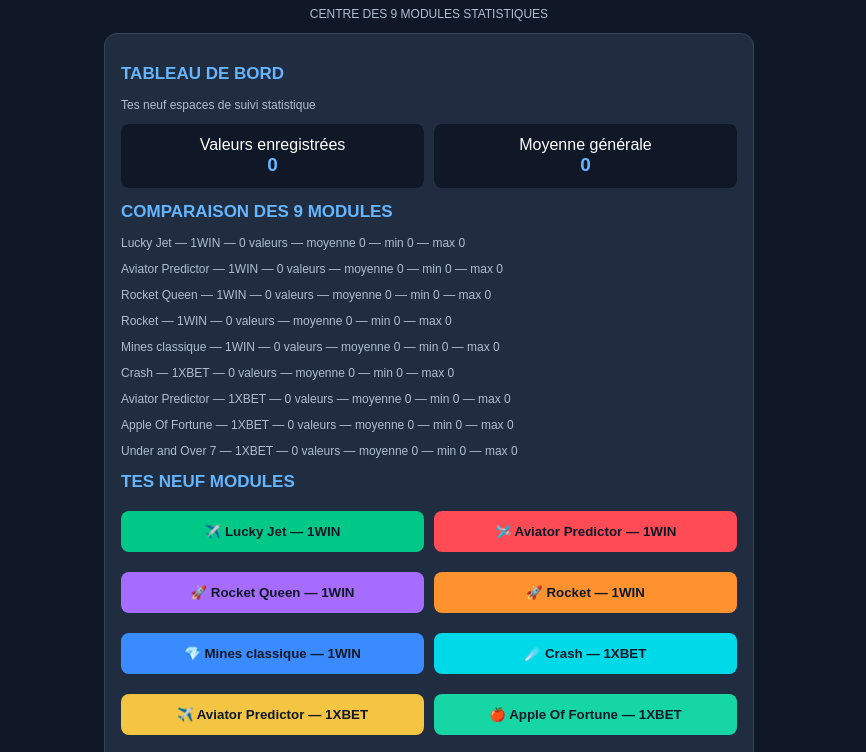
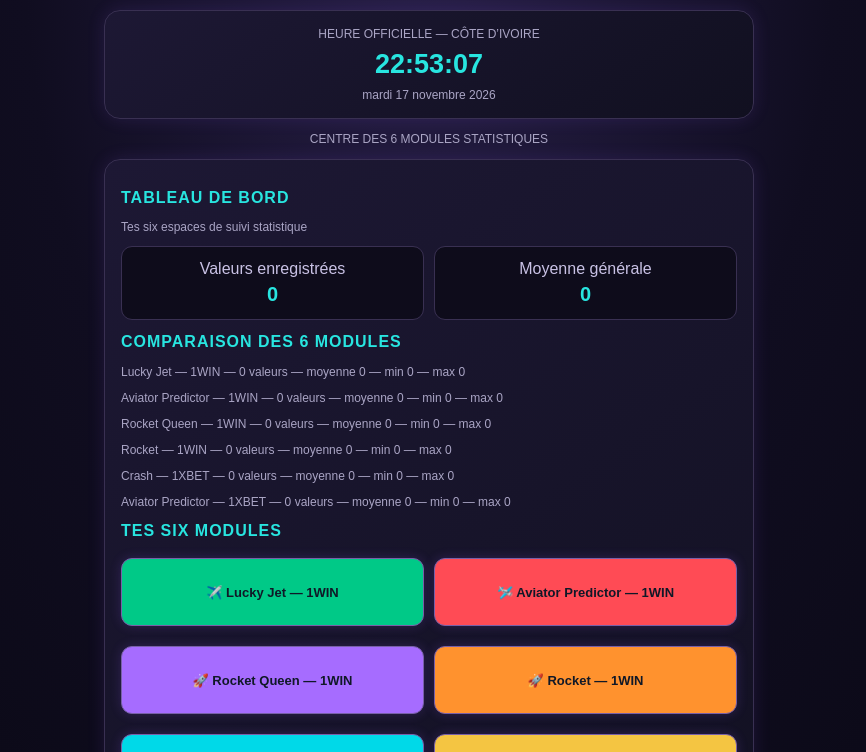
Before and after one commit to crash-tiret-analyzer-tiret-v2/mes-statistiques, a plain HTML site: page n9_app/app/src/main/assets/index.html in a window 1280 px wide. Shown: the part 98-850 px from the top of the page, without its empty margins (211-1077 px from the left). Drawn offline with Linux system fonts and the light colour scheme.

Commit message:
Transformer Crash Analyzer N9 en N6

```diff
--- a/n9_app/app/src/main/assets/index.html
+++ b/n9_app/app/src/main/assets/index.html
@@ -5,67 +5,86 @@
 <meta charset="UTF-8">
 <meta name="viewport" content="width=device-width, initial-scale=1">
 <meta name="theme-color" content="#101827">
-<title>CRASH ANALYZER N9</title>
+<title>CRASH ANALYZER N6</title>
 <style>
 *{box-sizing:border-box}
+:root{
+ --fond:#090713;--panneau:#171329;--violet:#8b5cf6;
+ --cyan:#28e5e0;--texte:#f5f3ff;--muet:#aaa5c5;
+ --bord:#393052;
+}
 body{
- margin:0;padding:16px;background:#101827;
- color:white;font-family:Arial,sans-serif
+ margin:0;padding:18px;background:
+ radial-gradient(ellipse at top,#29204a 0%,#100d20 45%,#080711 100%);
+ color:var(--texte);font-family:Arial,sans-serif;
 }
 main{max-width:650px;margin:auto}
-h1{text-align:center;color:#65b5ff;font-size:25px}
-.subtitle{text-align:center;color:#aebdd0;font-size:12px}
+h1{text-align:center;color:var(--cyan);font-size:25px;
+ letter-spacing:2px;text-shadow:0 0 15px #28e5e080}
+h2{color:var(--cyan);font-size:16px;letter-spacing:1px}
+.subtitle{text-align:center;color:var(--muet);font-size:12px}
 .card{
- background:#202d40;padding:16px;margin:12px 0;
- border:1px solid #34465d;border-radius:13px
+ background:linear-gradient(145deg,#1d1834,#111020);
+ padding:16px;margin:13px 0;border:1px solid var(--bord);
+ border-radius:16px;box-shadow:0 0 18px #8b5cf622;
 }
-.grid{
- display:grid;grid-template-columns:repeat(2,1fr);
- gap:10px
+.grid{display:grid;grid-template-columns:repeat(2,minmax(0,1fr));gap:10px}
+button{
+ width:100%;padding:14px;margin:5px 0;border:1px solid #7860a8;
+ border-radius:11px;background:linear-gradient(120deg,#5636a0,#272044);
+ color:white;font-weight:bold;font-size:13px;
+ box-shadow:0 0 12px #8b5cf633;
 }
-button{
- width:100%;padding:13px;margin:5px 0;
- border:0;border-radius:8px;background:#2385df;
- color:white;font-weight:bold
+button:active{transform:scale(.98)}
+input{
+ width:100%;padding:13px;margin:10px 0;border-radius:10px;
+ border:1px solid #62518b;background:#0d0b19;
+ color:white;font-size:16px;
 }
-input{
- width:100%;padding:13px;margin:10px 0;
- border-radius:8px;border:1px solid #526780;
- background:#101827;color:white;font-size:16px
+.small{color:var(--muet);font-size:12px}
+.stat{
+ background:#0e0c1b;padding:13px;border:1px solid #393052;
+ border-radius:11px;text-align:center;color:#c9c2e5;
 }
-.small{color:#aebdd0;font-size:12px}
-.stat{
- background:#101827;padding:12px;border-radius:8px;
- text-align:center
+.stat strong{display:block;color:var(--cyan);font-size:20px;margin-top:5px}
+#espaceBot[hidden],#accueil[hidden]{display:none}
+.second{background:#37304e}
+.danger{background:#762e50;border-color:#b64d78}
+#ajouter{background:linear-gradient(100deg,#633ec0,#087e91)}
+#espaceBot .stat{border-color:var(--accent,var(--bord))}
+#espaceBot .stat strong{color:var(--cyan)}
+#sharkPanel{border-color:#27d9d0;box-shadow:0 0 17px #28e5e022}
+#bots button{min-height:68px}
+@media(max-width:360px){
+ body{padding:10px}
+ h1{font-size:21px}
+ .card{padding:12px}
 }
-.stat strong{display:block;color:#65b5ff;font-size:19px}
-#espaceBot[hidden],#accueil[hidden]{display:none}
-.second{background:#475569}
-.danger{background:#a33b48}
-h2{color:var(--accent,#65b5ff);font-size:17px}
-#ajouter{background:var(--accent,#2385df)}
-#espaceBot .stat{border:1px solid var(--accent,#34465d)}
-#espaceBot .stat strong{color:var(--accent,#65b5ff)}
 </style>
 </head>
 <body>
 <main>
 
-<h1>CRASH ANALYZER N9</h1>
+<h1>CRASH ANALYZER N6</h1>
 <p id="etatInternet" class="subtitle">Vérification de la connexion...</p>
-<p class="subtitle">CENTRE DES 9 MODULES STATISTIQUES</p>
+<div class="card" style="text-align:center">
+ <div class="small">HEURE OFFICIELLE — CÔTE D’IVOIRE</div>
+ <div id="heureCI" style="font-size:27px;color:#28e5e0;font-weight:bold;margin:8px">--:--:--</div>
+ <div id="dateCI" class="small">Chargement de la date...</div>
+</div>
+<p class="subtitle">CENTRE DES 6 MODULES STATISTIQUES</p>
 
 <div id="accueil">
  <div class="card">
   <h2>TABLEAU DE BORD</h2>
-  <p class="small">Tes neuf espaces de suivi statistique</p>
+  <p class="small">Tes six espaces de suivi statistique</p>
   <div class="grid">
    <div class="stat">Valeurs enregistrées<strong id="globalTotal">0</strong></div>
    <div class="stat">Moyenne générale<strong id="globalMoyenne">0</strong></div>
   </div>
-  <h2>COMPARAISON DES 9 MODULES</h2>
+  <h2>COMPARAISON DES 6 MODULES</h2>
   <div id="comparaisonModules" class="small"></div>
-  <h2>TES NEUF MODULES</h2>
+  <h2>TES SIX MODULES</h2>
   <div class="grid" id="bots"></div>
   <h2>SAUVEGARDE DES DONNÉES</h2>
   <button id="exporter">EXPORTER MES DONNÉES</button>
@@ -120,7 +139,7 @@ h2{color:var(--accent,#65b5ff);font-size:17px}
  </div>
 
  <button class="danger" id="effacer">EFFACER L'HISTORIQUE</button>
- <button class="second" id="retour">RETOUR AUX 9 MODULES</button>
+ <button class="second" id="retour">RETOUR AUX 6 MODULES</button>
 </div>
 
 <p class="subtitle">
@@ -144,6 +163,7 @@ const bots=[
 "Under and Over 7 — 1XBET"
 ];
 
+const modulesVisibles=[0,1,2,3,5,6];
 let actif=-1;
 
 function lire(i){
@@ -174,14 +194,16 @@ function lire(i){
 
 function mettreAJourTableau(){
  let toutes=[];
- bots.forEach((nom,i)=>{toutes=toutes.concat(lire(i));});
+ modulesVisibles.forEach(i=>{
+  const nom=bots[i];toutes=toutes.concat(lire(i));});
  document.getElementById("globalTotal").textContent=toutes.length;
  document.getElementById("globalMoyenne").textContent=
   toutes.length?(toutes.reduce((a,b)=>a+b,0)/toutes.length).toFixed(2):"0";
 
  const zone=document.getElementById("comparaisonModules");
  zone.innerHTML="";
- bots.forEach((nom,i)=>{
+ modulesVisibles.forEach(i=>{
+  const nom=bots[i];
   const d=lire(i).filter(v=>typeof v==="number"&&Number.isFinite(v));
   const ligne=document.createElement("p");
   const moyenne=d.length
@@ -205,7 +227,8 @@ function creerListe(){
   "#f4c542","#16d6a5","#ff70b8"
  ];
 
- bots.forEach((nom,i)=>{
+ modulesVisibles.forEach(i=>{
+  const nom=bots[i];
   const b=document.createElement("button");
   b.textContent=icones[i]+"  "+nom;
   b.style.background=couleurs[i];
@@ -440,6 +463,22 @@ function verifierInternet(){
   etat.style.color="#ff6577";
  }
 }
+function actualiserHorlogeCI(){
+ const maintenant = new Date();
+ document.getElementById("heureCI").textContent =
+  new Intl.DateTimeFormat("fr-FR",{
+   timeZone:"Africa/Abidjan",
+   hour:"2-digit",minute:"2-digit",second:"2-digit",
+   hour12:false
+  }).format(maintenant);
+ document.getElementById("dateCI").textContent =
+  new Intl.DateTimeFormat("fr-FR",{
+   timeZone:"Africa/Abidjan",
+   weekday:"long",day:"2-digit",month:"long",year:"numeric"
+  }).format(maintenant);
+}
+actualiserHorlogeCI();
+setInterval(actualiserHorlogeCI,1000);
 verifierInternet();
 setInterval(verifierInternet,5000);
 </script>
```
